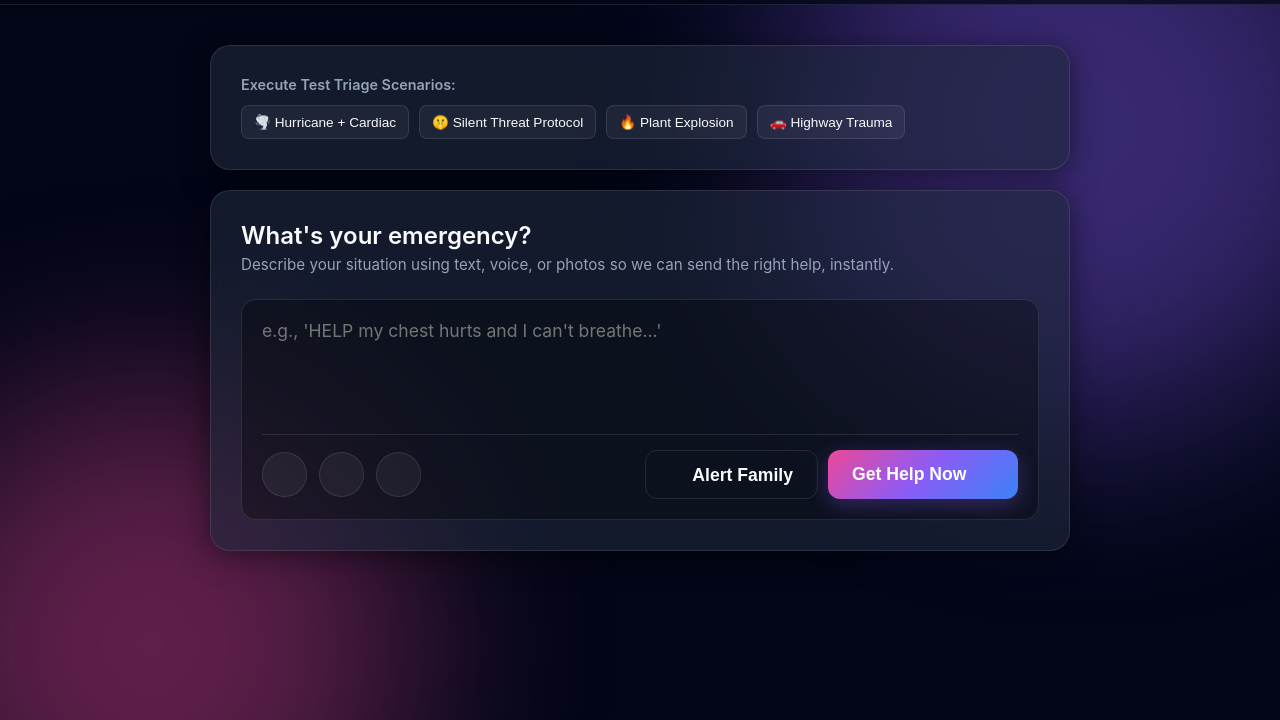
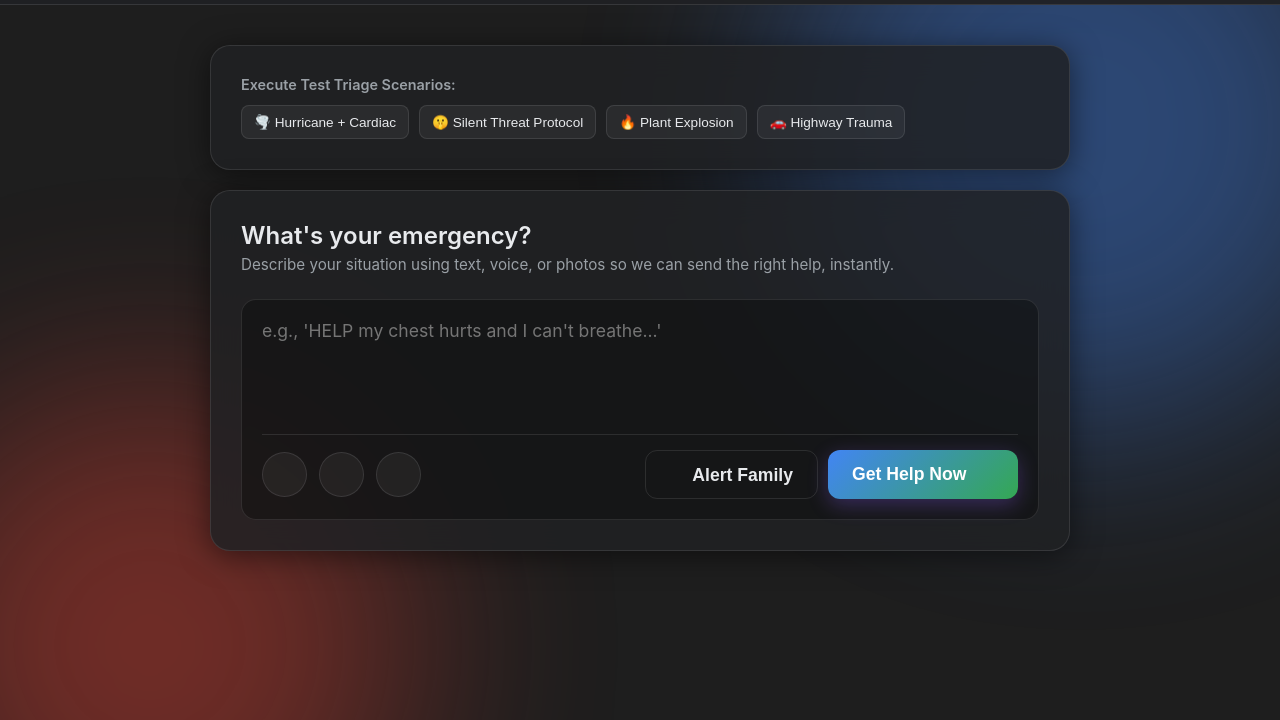
Before and after one commit to meerindr-ctrl/Prompt-War-Projects, a website: page ARIA-Emergency-Response/public/index.html in a window 1280 px wide. Shown: the part 80-800 px from the top of the page. Drawn offline with nearby package versions, Linux system fonts and the light colour scheme.

Commit message:
UI: Overhaul Global CSS Root variables to Google Material Design 3 Schema

```diff
--- a/ARIA-Emergency-Response/public/index.html
+++ b/ARIA-Emergency-Response/public/index.html
@@ -13,7 +13,7 @@
     <link rel="preconnect" href="https://fonts.googleapis.com">
     <link rel="preconnect" href="https://fonts.gstatic.com" crossorigin>
     <link href="https://fonts.googleapis.com/css2?family=Inter:wght@300;400;500;600;700&display=swap" rel="stylesheet">
-    <link rel="stylesheet" href="styles.css">
+    <link rel="stylesheet" href="styles.css?v=arca4">
 
     <!-- Google Services: Using Google Fonts & Prepared for GCS/Firebase architecture -->
     <script type="module" src="https://unpkg.com/ionicons@7.1.0/dist/ionicons/ionicons.esm.js"></script>
--- a/ARIA-Emergency-Response/public/styles.css
+++ b/ARIA-Emergency-Response/public/styles.css
@@ -1,16 +1,16 @@
 :root {
-    --bg-base: #020617;
-    --panel-bg: rgba(30, 41, 59, 0.6);
+    --bg-base: #1e1e1e;
+    --panel-bg: rgba(32, 33, 36, 0.85);
     --panel-border: rgba(255, 255, 255, 0.1);
-    --text-primary: #f8fafc;
-    --text-secondary: #94a3b8;
-    --accent-gradient: linear-gradient(135deg, #ec4899, #8b5cf6, #3b82f6);
-    --accent-color: #8b5cf6;
+    --text-primary: #e8eaed;
+    --text-secondary: #9aa0a6;
+    --accent-gradient: linear-gradient(135deg, #4285F4, #34A853);
+    --accent-color: #4285F4;
 
-    --urgency-critical: #ef4444;
-    --urgency-high: #f97316;
-    --urgency-moderate: #eab308;
-    --urgency-low: #22c55e;
+    --urgency-critical: #EA4335;
+    --urgency-high: #FBBC04;
+    --urgency-moderate: #FBBC04;
+    --urgency-low: #34A853;
 
     --font-main: 'Inter', sans-serif;
 }
@@ -70,13 +70,13 @@ body {
 
 .globe-1 {
     width: 600px; height: 600px;
-    background: #8b5cf6;
+    background: #4285F4;
     top: -100px; right: -100px;
 }
 
 .globe-2 {
     width: 500px; height: 500px;
-    background: #ec4899;
+    background: #EA4335;
     bottom: -150px; left: -100px;
     animation-delay: -5s;
 }
@@ -116,7 +116,7 @@ h2:focus {
     align-items: center;
     padding: 20px 50px;
     border-bottom: 1px solid var(--panel-border);
-    background: rgba(2, 6, 23, 0.7);
+    background: rgba(32, 33, 36, 0.95);
     backdrop-filter: blur(12px);
     position: relative;
     z-index: 10;
@@ -602,12 +602,12 @@ nav {
 }
 
 .dispatch-btn {
-    background: #ef4444;
-    box-shadow: 0 6px 20px rgba(239, 68, 68, 0.3);
+    background: var(--urgency-critical);
+    box-shadow: 0 6px 20px rgba(234, 67, 53, 0.3);
     margin-top: 0;
 }
 .dispatch-btn:hover {
-    box-shadow: 0 8px 25px rgba(239, 68, 68, 0.5);
+    box-shadow: 0 8px 25px rgba(234, 67, 53, 0.5);
 }
 
 .hidden {
```
